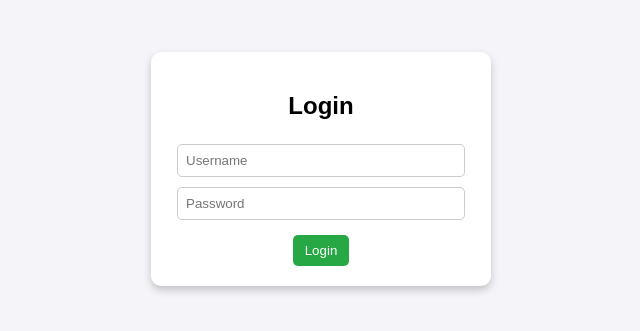
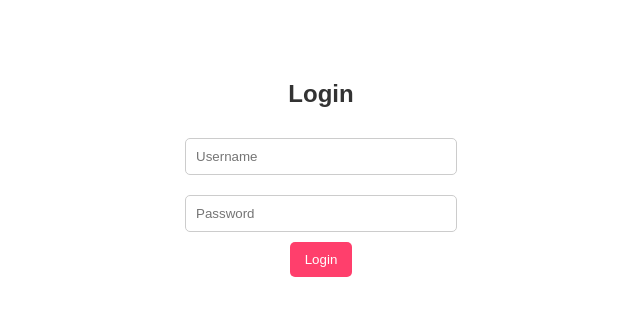
Before and after one commit to Ashwith45/react, a React (Create React App) app: page / in a window 1280 px wide. Shown: the part 231-562 px from the top of the page, without its empty margins (319-959 px from the left). Built offline with nearby package versions, Linux system fonts and the light colour scheme.

Commit message:
ecommerce page commit

```diff
--- /dev/null
+++ b/src/ecommercepage.css
@@ -0,0 +1,86 @@
+body {
+    font-family: Arial, sans-serif;
+    background-color: #f8f8f8;
+    margin: 0;
+    padding: 0;
+}
+
+.container {
+    width: 90%;
+    max-width: 1200px;
+    margin: auto;
+    padding: 20px;
+}
+
+h1,
+h2 {
+    color: #333;
+    text-align: center;
+}
+
+.login-container {
+    display: flex;
+    flex-direction: column;
+    align-items: center;
+    justify-content: center;
+    height: 100vh;
+    background: white;
+}
+
+.login-container h2 {
+    margin-bottom: 20px;
+}
+
+input {
+    width: 250px;
+    padding: 10px;
+    margin: 10px 0;
+    border: 1px solid #ccc;
+    border-radius: 5px;
+}
+
+.button {
+    background-color: #ff3f6c;
+    color: white;
+    border: none;
+    padding: 10px 15px;
+    border-radius: 5px;
+    cursor: pointer;
+    transition: 0.3s ease;
+}
+
+.button:hover {
+    background-color: #e5325b;
+}
+
+.list {
+    display: grid;
+    grid-template-columns: repeat(auto-fit, minmax(250px, 1fr));
+    gap: 20px;
+    list-style: none;
+    padding: 0;
+}
+
+.list-item {
+    background: white;
+    padding: 15px;
+    border-radius: 10px;
+    box-shadow: 0 4px 8px rgba(0, 0, 0, 0.1);
+    text-align: center;
+    font-size: 16px;
+}
+
+.logout-button {
+    display: block;
+    margin: 20px auto;
+    background-color: #333;
+    color: white;
+    padding: 10px 15px;
+    border-radius: 5px;
+    cursor: pointer;
+    border: none;
+}
+
+.logout-button:hover {
+    background-color: #555;
+}
--- /dev/null
+++ b/src/ecommercepage.js
@@ -0,0 +1,136 @@
+import { useState } from "react";
+import './ecommercepage.css';
+
+function App() {
+    const [isLoggedIn, setIsLoggedIn] = useState(false);
+    const [username, setUsername] = useState("");
+    const [password, setPassword] = useState("");
+    const [cart, setCart] = useState([]);
+
+    const laptops = [
+        { id: 1, name: "Dell Inspiron", price: "₹60,000" },
+        { id: 2, name: "HP Pavilion", price: "₹65,000" },
+        { id: 3, name: "MacBook Air", price: "₹90,000" }
+    ];
+
+    const smartphones = [
+        { id: 4, name: "iPhone 13", price: "₹75,000" },
+        { id: 5, name: "Samsung Galaxy S21", price: "₹70,000" },
+        { id: 6, name: "OnePlus 9", price: "₹50,000" }
+    ];
+
+    const watches = [
+        { id: 7, name: "Apple Watch", price: "₹40,000" },
+        { id: 8, name: "Samsung Galaxy Watch", price: "₹30,000" },
+        { id: 9, name: "Fossil Gen 5", price: "₹20,000" }
+    ];
+
+    const handleLogin = () => {
+        if (username.trim() !== "" && password.trim() !== "") {
+            setIsLoggedIn(true);
+        } else {
+            alert("Please enter valid credentials");
+        }
+    };
+
+    const handleLogout = () => {
+        setIsLoggedIn(false);
+        setUsername("");
+        setPassword("");
+        setCart([]);
+    };
+
+    const addToCart = (product) => {
+        setCart([...cart, product]);
+    };
+
+    if (!isLoggedIn) {
+        return ( <
+            div className = "login-container" >
+            <
+            h2 > Login < /h2> <
+            input type = "text"
+            placeholder = "Username"
+            value = { username }
+            onChange = {
+                (e) => setUsername(e.target.value) }
+            /> <
+            input type = "password"
+            placeholder = "Password"
+            value = { password }
+            onChange = {
+                (e) => setPassword(e.target.value) }
+            /> <
+            button onClick = { handleLogin }
+            className = "button" > Login < /button> <
+            /div>
+        );
+    }
+
+    return ( <
+        div className = "container" >
+        <
+        h1 className = "title" > E - commerce Store < /h1> <
+        button className = "logout-button"
+        onClick = { handleLogout } > Logout < /button>
+
+        <
+        h2 > Laptops < /h2> <
+        ul className = "list" > {
+            laptops.map(product => ( <
+                li key = { product.id }
+                className = "list-item" > { product.name } - { product.price } <
+                button className = "button"
+                onClick = {
+                    () => addToCart(product) } > Add to Cart < /button> <
+                /li>
+            ))
+        } <
+        /ul>
+
+        <
+        h2 > Smartphones < /h2> <
+        ul className = "list" > {
+            smartphones.map(product => ( <
+                li key = { product.id }
+                className = "list-item" > { product.name } - { product.price } <
+                button className = "button"
+                onClick = {
+                    () => addToCart(product) } > Add to Cart < /button> <
+                /li>
+            ))
+        } <
+        /ul>
+
+        <
+        h2 > Watches < /h2> <
+        ul className = "list" > {
+            watches.map(product => ( <
+                li key = { product.id }
+                className = "list-item" > { product.name } - { product.price } <
+                button className = "button"
+                onClick = {
+                    () => addToCart(product) } > Add to Cart < /button> <
+                /li>
+            ))
+        } <
+        /ul>
+
+        <
+        h2 > Cart < /h2> <
+        ul className = "list" > {
+            cart.length === 0 ? ( <
+                p > Your cart is empty < /p>
+            ) : (
+                cart.map((item, index) => ( <
+                    li key = { index }
+                    className = "list-item" > { item.name } - { item.price } < /li>
+                ))
+            )
+        } <
+        /ul> <
+        /div>
+    );
+}
+
+export default App;
--- a/src/index.js
+++ b/src/index.js
@@ -1,7 +1,7 @@
 import React from "react";
 import ReactDOM from "react-dom/client";
-import App from "./RoutingTwoPage";
-import './RoutingTwoPage.css';
+import App from "./ecommercepage";
+import './ecommercepage.css';
 //import App from "./App"; // Ensure you're importing the correct component
 //import "./employee.css"; // Import CSS if needed
 
```
